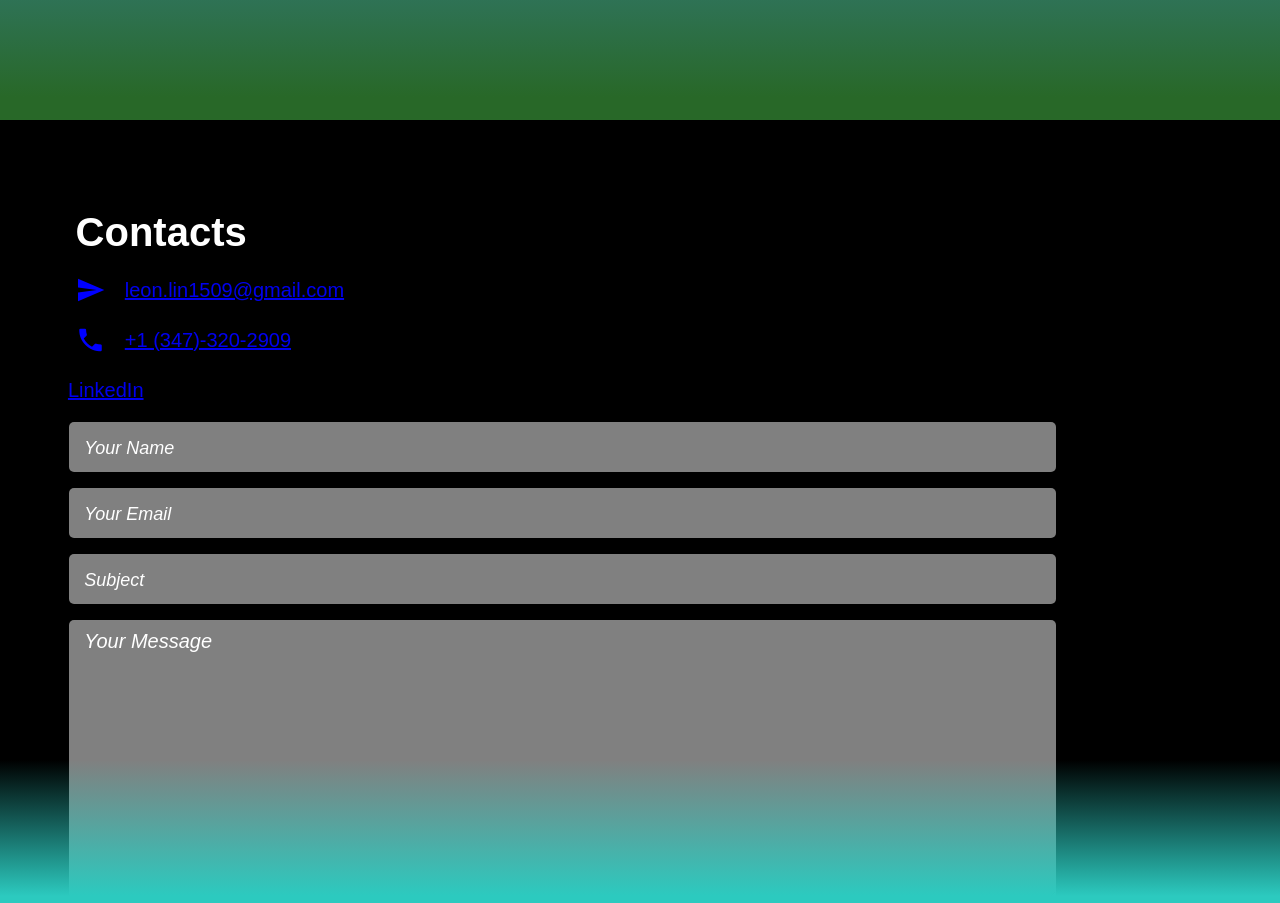
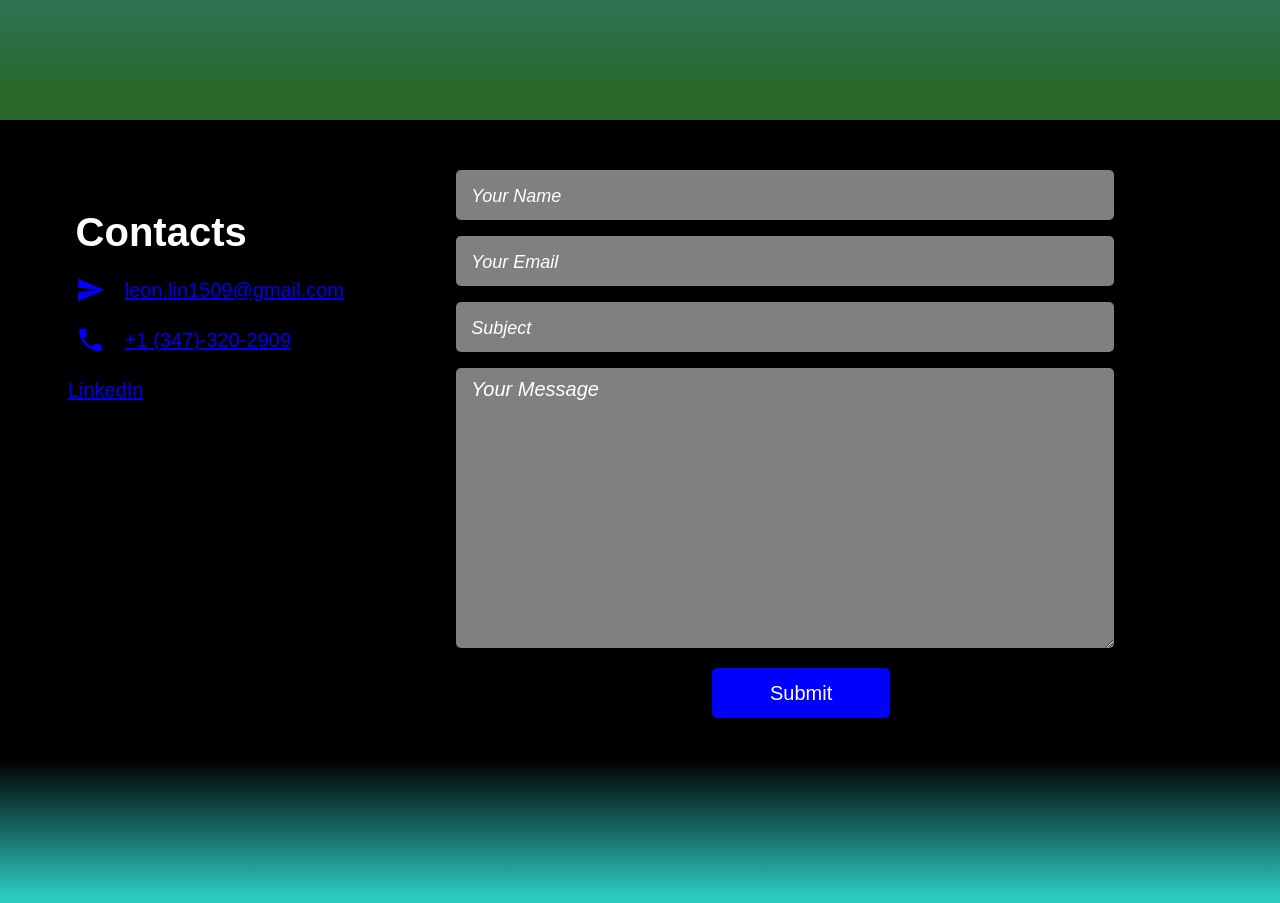
Before and after one commit to LeonL51/LeonL51.github.io, a website: page index.html in a window 1280 px wide. Shown: the part 3040-3943 px from the top of the page. Drawn offline with nearby package versions, Linux system fonts and the light colour scheme.

Commit message:
New format

```diff
--- a/styles.css
+++ b/styles.css
@@ -109,6 +109,7 @@ nav ul li a {
     object-position: 40% 65%;
 }
 
+
 @keyframes fadeInLeft {
     0%{
         opacity: 0;
@@ -119,6 +120,7 @@ nav ul li a {
         transform: translateX(0);
     }
 }
+
 
 .portfolio {
     position: absolute;
@@ -235,8 +237,6 @@ nav ul li a {
 .work-list {
     display: flex;
     gap: 50px;
-    flex-wrap: wrap;
-    justify-content: center;
 }
 
 .work-fade {
@@ -265,7 +265,6 @@ nav ul li a {
     flex-direction: row;
     justify-content: space-between;
     padding: 50px;
-    flex-wrap: wrap;
 }
 
 .left-contact-container {
@@ -274,9 +273,8 @@ nav ul li a {
 
 .left-contact,
 .right-contact {
-    width: 100%;
+    width: 50%;
     position: relative;
-    margin-bottom: 20px;
 }
 
 .contact-me {
@@ -285,7 +283,7 @@ nav ul li a {
 }
 
 .left-contact {
-    flex-basis: 100%;
+    flex-basis: 35%;
     margin-top: 5vh;
 }
 
@@ -317,10 +315,10 @@ nav ul li a {
 }
 
 .right-contact {
-    flex-basis: 100%;
+    flex-basis: 70%;
     display: flex;
     flex-direction: column;
-    height: auto;
+    height: 100%;
 }
 
 input {
```
Lines whose indentation alone changed are shown as unchanged.
